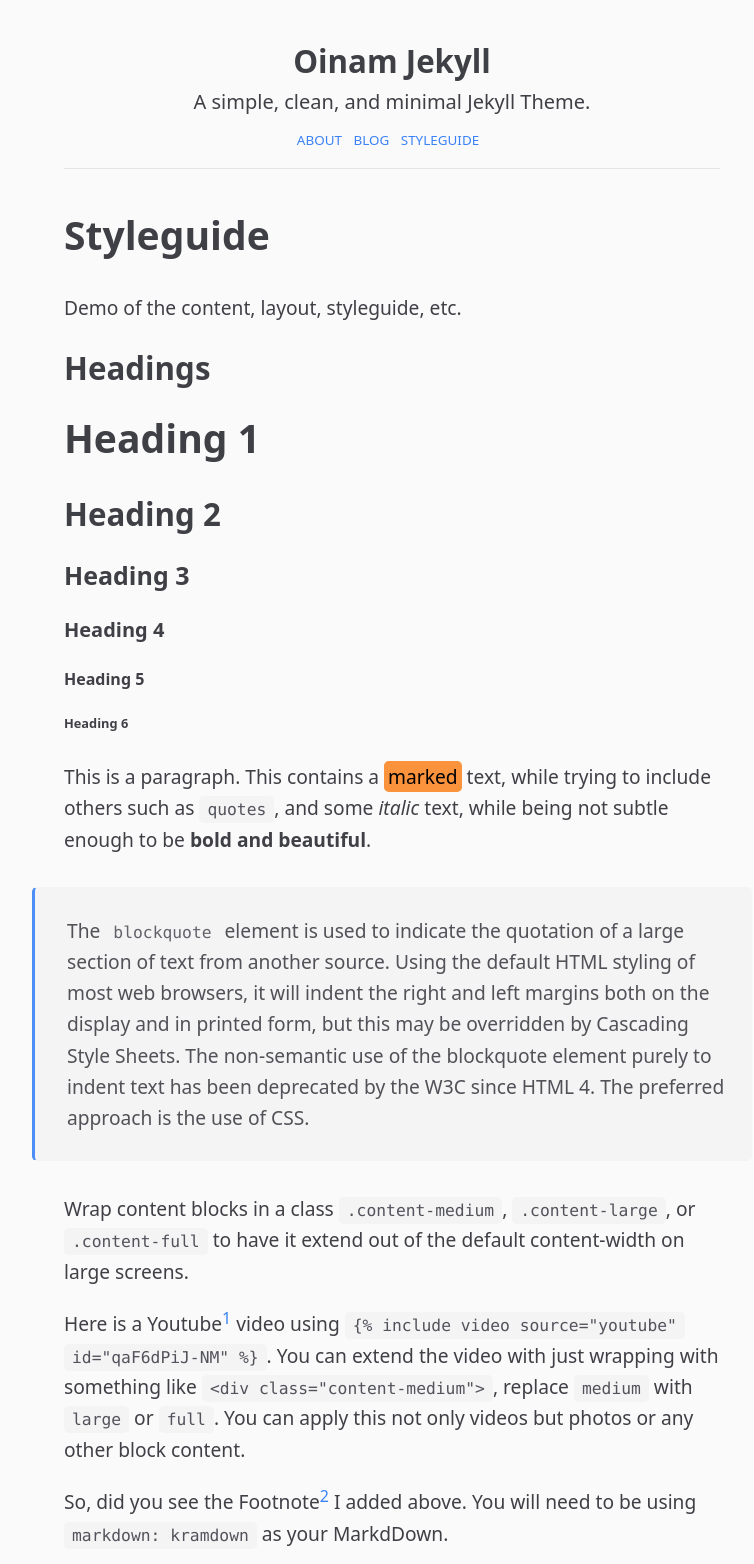
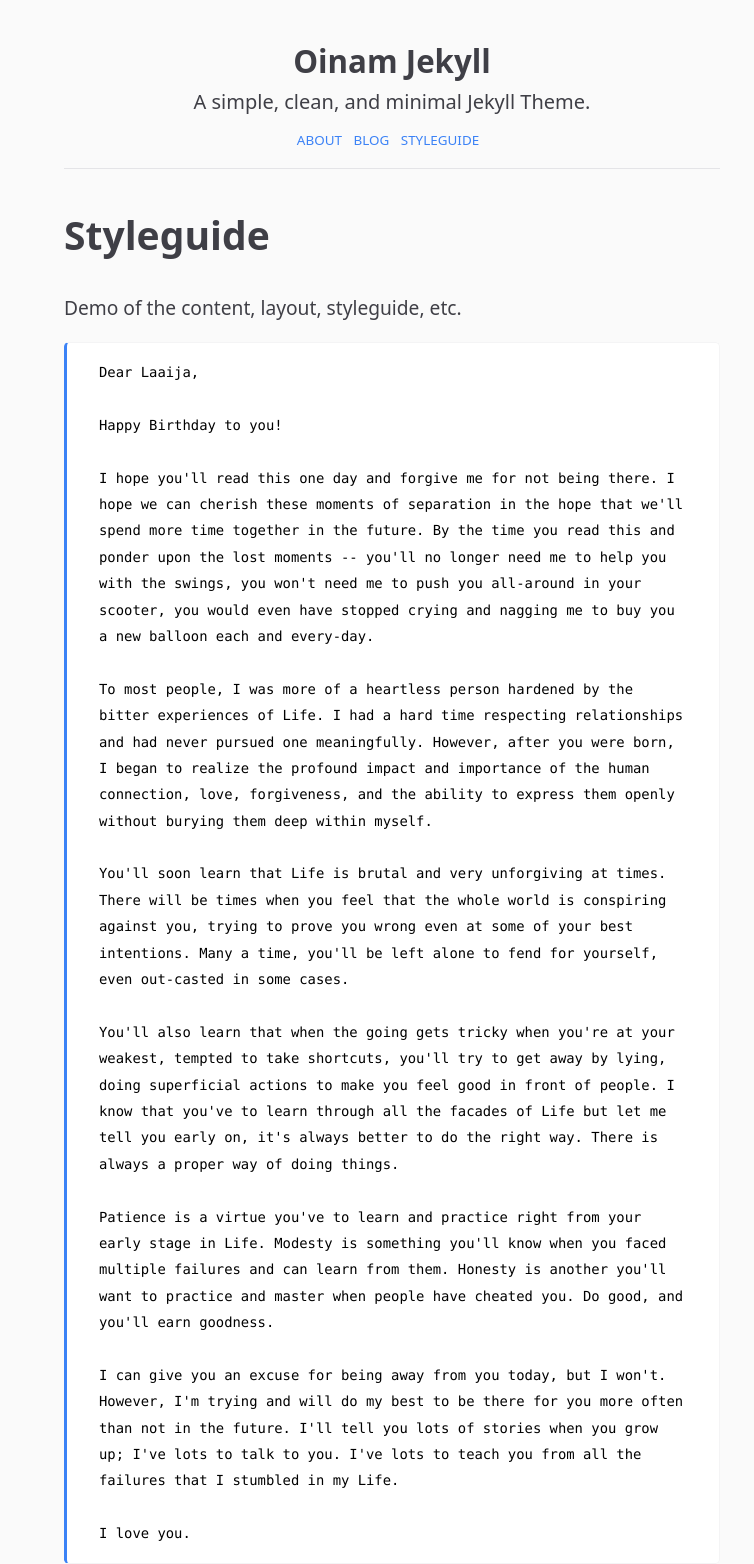
Before and after one commit to oinam/oinam-jekyll, a Jekyll site: the page built from styleguide.md, in a window 1280 px wide, cut to the strip 0-1564 px from the top of the page. Shown: the whole strip, without its empty margins (248-1002 px from the left). Built offline with Jekyll 4.4.1, drawn with Linux system fonts in a browser that asks for light colours.

Commit message:
Fix the word-wrap bug in CODE tags

````diff
--- a/_includes/css/styles.css
+++ b/_includes/css/styles.css
@@ -152,6 +152,8 @@
 }
 
 code {
+  max-width: 100%;
+  white-space: pre-wrap;
   padding: var(--space-quarter) var(--space-half);
   background: var(--background-color-alt);
   border-radius: var(--border-radius);
--- a/styleguide.md
+++ b/styleguide.md
@@ -5,6 +5,26 @@
 ---
 
 Demo of the content, layout, styleguide, etc.
+
+```
+Dear Laaija,
+
+Happy Birthday to you!
+
+I hope you'll read this one day and forgive me for not being there. I hope we can cherish these moments of separation in the hope that we'll spend more time together in the future. By the time you read this and ponder upon the lost moments -- you'll no longer need me to help you with the swings, you won't need me to push you all-around in your scooter, you would even have stopped crying and nagging me to buy you a new balloon each and every-day.
+
+To most people, I was more of a heartless person hardened by the bitter experiences of Life. I had a hard time respecting relationships and had never pursued one meaningfully. However, after you were born, I began to realize the profound impact and importance of the human connection, love, forgiveness, and the ability to express them openly without burying them deep within myself.
+
+You'll soon learn that Life is brutal and very unforgiving at times. There will be times when you feel that the whole world is conspiring against you, trying to prove you wrong even at some of your best intentions. Many a time, you'll be left alone to fend for yourself, even out-casted in some cases.
+
+You'll also learn that when the going gets tricky when you're at your weakest, tempted to take shortcuts, you'll try to get away by lying, doing superficial actions to make you feel good in front of people. I know that you've to learn through all the facades of Life but let me tell you early on, it's always better to do the right way. There is always a proper way of doing things.
+
+Patience is a virtue you've to learn and practice right from your early stage in Life. Modesty is something you'll know when you faced multiple failures and can learn from them. Honesty is another you'll want to practice and master when people have cheated you. Do good, and you'll earn goodness.
+
+I can give you an excuse for being away from you today, but I won't. However, I'm trying and will do my best to be there for you more often than not in the future. I'll tell you lots of stories when you grow up; I've lots to talk to you. I've lots to teach you from all the failures that I stumbled in my Life.
+
+I love you.
+```
 
 ## Headings
 
````
Also changed, not shown: Gemfile.lock.
